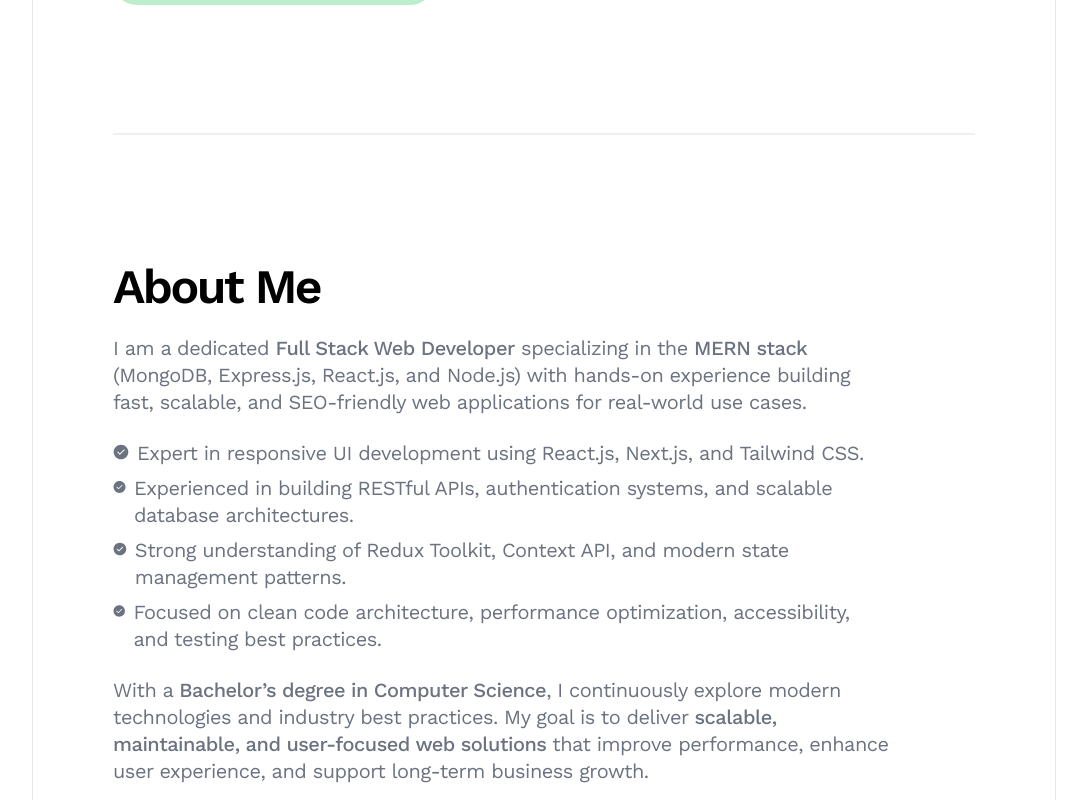
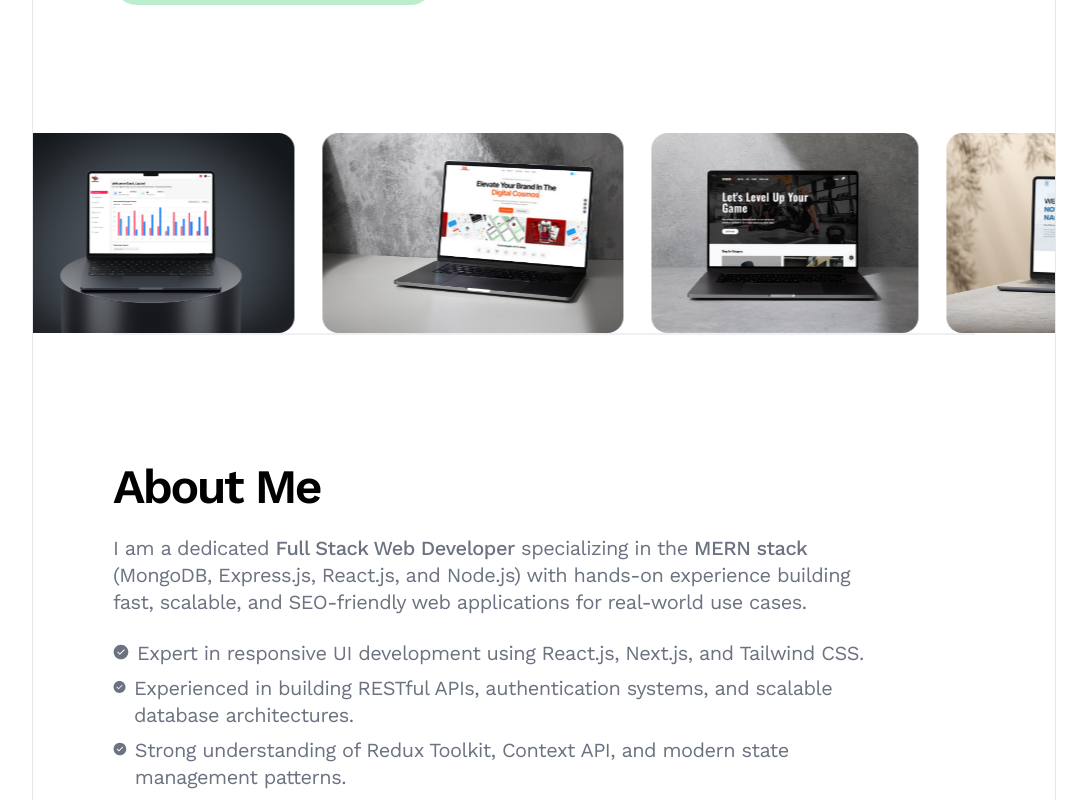
Before and after one commit to ShoaibMuhammad786/full_stack_developer_portfolio, a Next.js app: page / in a window 1280 px wide. Shown: the part 740-1540 px from the top of the page, without its empty margins (96-1183 px from the left). Built offline with nearby package versions, Linux system fonts and the light colour scheme.

Commit message:
Added projects

```diff
--- a/components/home/HomePage.jsx
+++ b/components/home/HomePage.jsx
@@ -16,13 +16,13 @@ const HomePage = () => {
     <HomeClient>
       <main className="w-full relative lg:w-[80%] xl:w-[1200px] 2xl:w-[1300px] mx-auto bg-transparent border-l border-r">
         <Hero />
-        {/* <Projects /> */}
+        <Projects />
         <Border />
         <About />
         <Border />
         <Experience />
-        {/* <Border /> */}
-        {/* <PorftolioProjects /> */}
+        <Border />
+        <PorftolioProjects />
         <Border />
         <Services />
         <Border />
--- a/constants/projects.js
+++ b/constants/projects.js
@@ -5,43 +5,39 @@ export const PROJECTS = [
     description: "",
     url: "https://launchboxglobal.com/",
     type: "Website",
+    tech_stack: ["Nextjs", "Tailwind CSS", "Framer Motion"],
+  },
+  {
+    image: "/projects/carveeps-mockup.png",
+    title: "Carveeps",
+    description: "",
+    url: "https://app.carveeps.com/",
+    type: "Web App",
     tech_stack: [
-      "Nextjs",
+      "Reactjs",
+      "Nodejs",
+      "Expressjs",
+      "MongoDB",
       "Tailwind CSS",
-      "Framer Motion",
+      "Stripe",
     ],
   },
   // {
-  //   image: "/projects/carveeps-mockup.png",
-  //   title: "Carveeps",
+  //   image: "/projects/personal-portfolio-project-mockup.png",
+  //   title: "Personal Portfolio",
   //   description: "",
-  //   url: "https://app.carveeps.com/",
-  //   type: "Web App",
-  //   tech_stack: [
-  //     "Reactjs",
-  //     "Nodejs",
-  //     "Expressjs",
-  //     "MongoDB",
-  //     "Tailwind CSS",
-  //     "Stripe",
-  //   ],
+  //   url: "https://shoaib-muhammad.vercel.app/",
+  //   type: "Website",
+  //   tech_stack: ["Reactjs", "Tailwind CSS", "Framer Motion"],
   // },
   {
-    image: "/projects/personal-portfolio-project-mockup.png",
-    title: "Personal Portfolio",
+    image: "/projects/dignite-studios-website.png",
+    title: "Dignite Studios",
     description: "",
-    url: "https://shoaib-muhammad.vercel.app/",
+    url: "https://www.dignitestudios.com/",
     type: "Website",
-    tech_stack: ["Reactjs", "Tailwind CSS", "Framer Motion"],
+    tech_stack: ["Nextjs", "Tailwind CSS", "Framer Motion"],
   },
-  // {
-  //   image: "/projects/dignite-studios-website.png",
-  //   title: "Dignite Studios",
-  //   description: "",
-  //   url: "https://www.dignitestudios.com/",
-  //   type: "Website",
-  //   tech_stack: ["Nextjs", "Tailwind CSS", "Framer Motion"],
-  // },
   {
     image: "/projects/spartax-mockup.png",
     title: "Spartax",
@@ -74,7 +70,7 @@ export const PROJECTS = [
     type: "Landing Page",
     tech_stack: ["Reactjs", "Tailwind CSS"],
   },
-   {
+  {
     image: "/projects/nobroker.png",
     title: "NoBroker",
     description: "",
```
Also changed, not shown: components/home/PorftolioProjects.jsx (+3 -6 lines).
